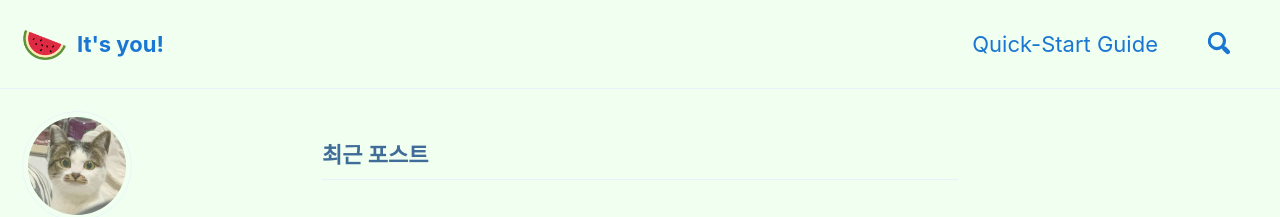
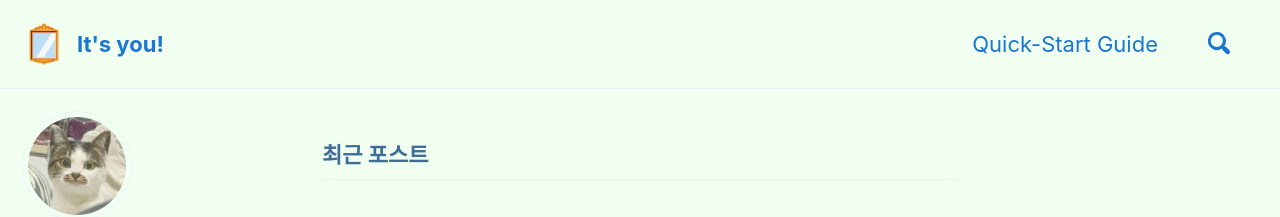
Before and after one commit to tyrosine1153/tyrosine1153.github.io, a Jekyll site: the page built from index.html, in a window 1280 px wide. Shown: the top 217 px of the page. Built offline with Jekyll 4.4.1, drawn with Linux system fonts in a browser that asks for light colours; cached includes are drawn as plain includes; the list of posts is cut into pages by our own code.

Commit message:
Change Logo

```diff
--- a/_config.yml
+++ b/_config.yml
@@ -25,7 +25,7 @@ url                      : "https://tyrosine1153.github.io"
 baseurl                  : # the subpath of your site, e.g. "/blog"
 repository               : "https://github.com/tyrosine1153/tyrosine1153.github.io"
 teaser                   : # path of fallback teaser image, e.g. "/assets/images/500x300.png"
-logo                     : "watermelon.png" # path of logo image to display in the masthead, e.g. "/assets/images/88x88.png"
+logo                     : "mirror.png" # path of logo image to display in the masthead, e.g. "/assets/images/88x88.png"
 masthead_title           : # overrides the website title displayed in the masthead, use " " for no title
 # breadcrumbs            : false # true, false (default)
 words_per_minute         : 200
```
Also changed, not shown: mirror.png (added).
